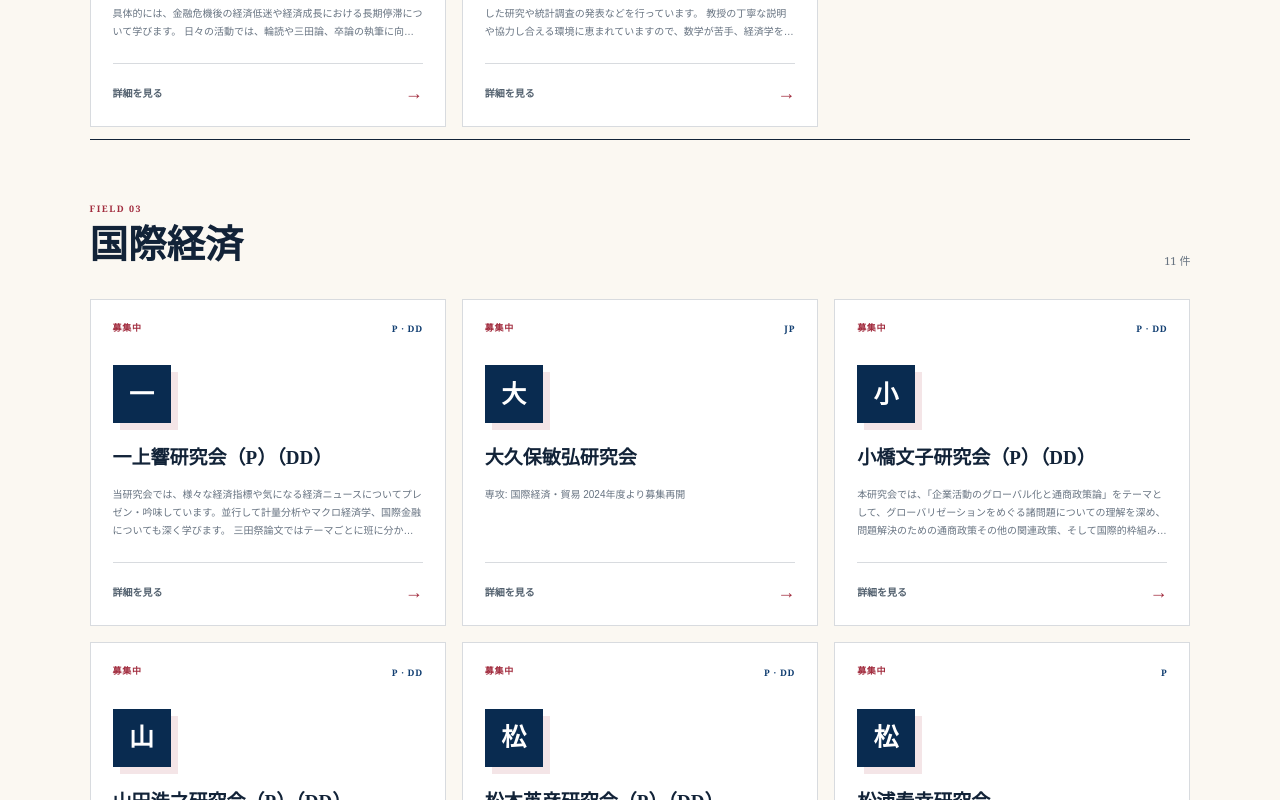
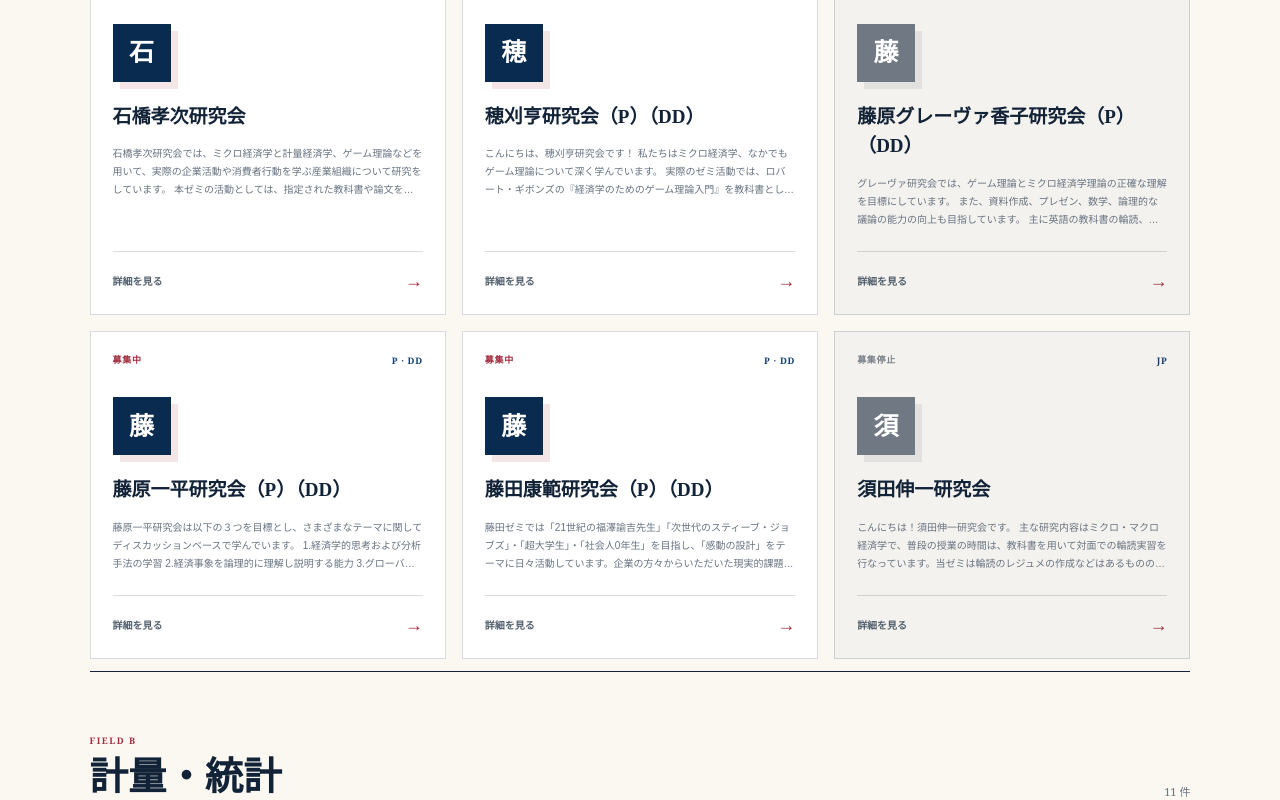
Before and after one commit to seoyeon041206/keizemi-website, a Next.js app: page /seminars in a window 1280 px wide. Shown: the part 2220-3020 px from the top of the page. Built offline with nearby package versions, Linux system fonts and the light colour scheme; no server answers.

Commit message:
Order seminar fields from A to J

```diff
--- a/app/seminars/SeminarDirectory.tsx
+++ b/app/seminars/SeminarDirectory.tsx
@@ -20,7 +20,20 @@ type Seminar = {
 type StatusTab = 'すべて' | '新規募集' | '募集停止';
 
 const seminars = siteIndex.seminars as Seminar[];
-const fields = Array.from(new Set(seminars.map((seminar) => seminar.field)));
+const fieldOrder = [
+  { code: 'A', label: '経済理論' },
+  { code: 'B', label: '計量・統計' },
+  { code: 'C', label: '学史・思想史' },
+  { code: 'D', label: '経済史' },
+  { code: 'E', label: '産業・労働' },
+  { code: 'F', label: '制度・政策' },
+  { code: 'G', label: '現代経済' },
+  { code: 'H', label: '国際経済' },
+  { code: 'I', label: '環境関連' },
+  { code: 'J', label: '社会関連' },
+  { code: 'OTHERS', label: 'その他' },
+] as const;
+const fields = fieldOrder.map((item) => item.label);
 const tabs: Array<{ value: StatusTab; label: string }> = [
   { value: 'すべて', label: '研究会一覧' },
   { value: '新規募集', label: '新規募集' },
@@ -43,8 +56,8 @@ export function SeminarDirectory() {
     });
   }, [field, pearlOnly, query, status]);
 
-  const groupedSeminars = fields
-    .map((fieldName) => ({ field: fieldName, seminars: visibleSeminars.filter((seminar) => seminar.field === fieldName) }))
+  const groupedSeminars = fieldOrder
+    .map((fieldItem) => ({ ...fieldItem, seminars: visibleSeminars.filter((seminar) => seminar.field === fieldItem.label) }))
     .filter((group) => group.seminars.length > 0);
 
   return (
@@ -109,10 +122,10 @@ export function SeminarDirectory() {
       </section>
 
       <section className="field-directory" aria-live="polite">
-        {groupedSeminars.map((group, groupIndex) => (
-          <section className="field-group" key={group.field}>
+        {groupedSeminars.map((group) => (
+          <section className="field-group" key={group.label}>
             <header>
-              <div><small>FIELD {String(groupIndex + 1).padStart(2, '0')}</small><h2>{group.field}</h2></div>
+              <div><small>{group.code === 'OTHERS' ? 'OTHERS · PCP / IRP' : `FIELD ${group.code}`}</small><h2>{group.label}</h2></div>
               <span>{group.seminars.length} 件</span>
             </header>
             <div className="field-seminar-grid">
@@ -124,7 +137,7 @@ export function SeminarDirectory() {
                   </div>
                   <div className="directory-card-mark" aria-hidden="true">{seminar.name.slice(0, 1)}</div>
                   <h3>{seminar.name}</h3>
-                  <p>{seminar.excerpt || `${group.field}分野の研究会です。`}</p>
+                  <p>{seminar.excerpt || `${group.label}分野の研究会です。`}</p>
                   <div className="directory-card-footer"><span>詳細を見る</span><b aria-hidden="true">→</b></div>
                 </a>
               ))}
```
